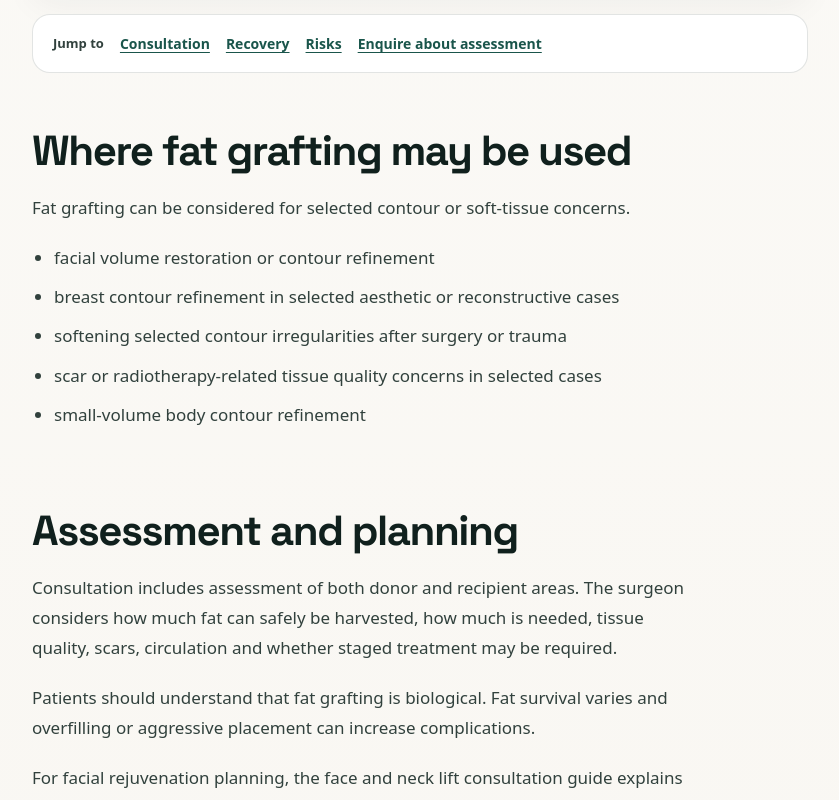
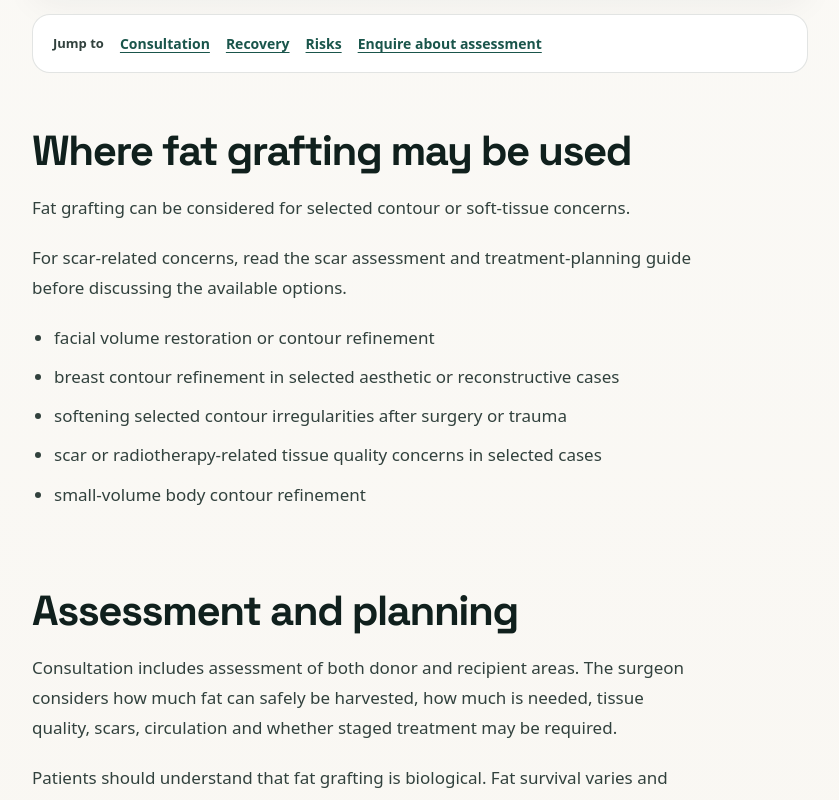
Before and after one commit to zatyrical/plasticwebsite, a Next.js app: page /fat-grafting-singapore in a window 1280 px wide. Shown: the part 1540-2340 px from the top of the page, without its empty margins (220-1059 px from the left). Built offline with nearby package versions, Linux system fonts and the light colour scheme.

Commit message:
Connect existing scar treatment assessment guides

```diff
--- a/app/ProcedureArticle.tsx
+++ b/app/ProcedureArticle.tsx
@@ -460,6 +460,18 @@ export default function ProcedureArticlePage({ article }: Props) {
                 {article.slug === 'asian-rhinoplasty-singapore' && section.id === 'revision-fillers' ? (
                   <p>If rib cartilage is being discussed for revision, read the <Link href="/rib-rhinoplasty-singapore#revision-planning">revision rib-cartilage planning questions</Link> alongside the <Link href="/rib-rhinoplasty-singapore#alternatives">graft alternatives</Link>.</p>
                 ) : null}
+                {article.slug === 'scar-reconstruction-singapore' && section.id === 'treatments' ? (
+                  <>
+                    <p>For planning and risks when laser treatment is being discussed, read the <Link href="/lasers-injectables-singapore#safety">laser treatment safety guide</Link>. The <Link href="/fat-grafting-singapore#assessment">fat grafting assessment guide</Link> explains donor- and recipient-site planning when fat transfer is being considered. These guides do not establish which treatment is suitable for a particular scar.</p>
+                    <p>Further patient information: <a href="https://www.saps.org.sg/scar-management">Singapore Association of Plastic Surgeons: scar management</a>.</p>
+                  </>
+                ) : null}
+                {article.slug === 'fat-grafting-singapore' && section.id === 'uses' ? (
+                  <p>For scar-related concerns, read the <Link href="/scar-reconstruction-singapore#assessment">scar assessment and treatment-planning guide</Link> before discussing the available options.</p>
+                ) : null}
+                {article.slug === 'lasers-injectables-singapore' && section.id === 'options' ? (
+                  <p>If the concern is a scar, the <Link href="/scar-reconstruction-singapore#scar-types">scar types and assessment guide</Link> explains why the treatment discussion starts with identifying the scar and the main concern.</p>
+                ) : null}
                 {article.slug === 'lasers-injectables-singapore' && section.id === 'assessment' ? (
                   <p>For broader facial ageing concerns, read the <Link href="/face-neck-lift-singapore#anatomy">face and neck assessment guide</Link>, which separates skin-surface, volume and lifting questions. Comparing these options does not mean surgery is needed.</p>
                 ) : null}
```
